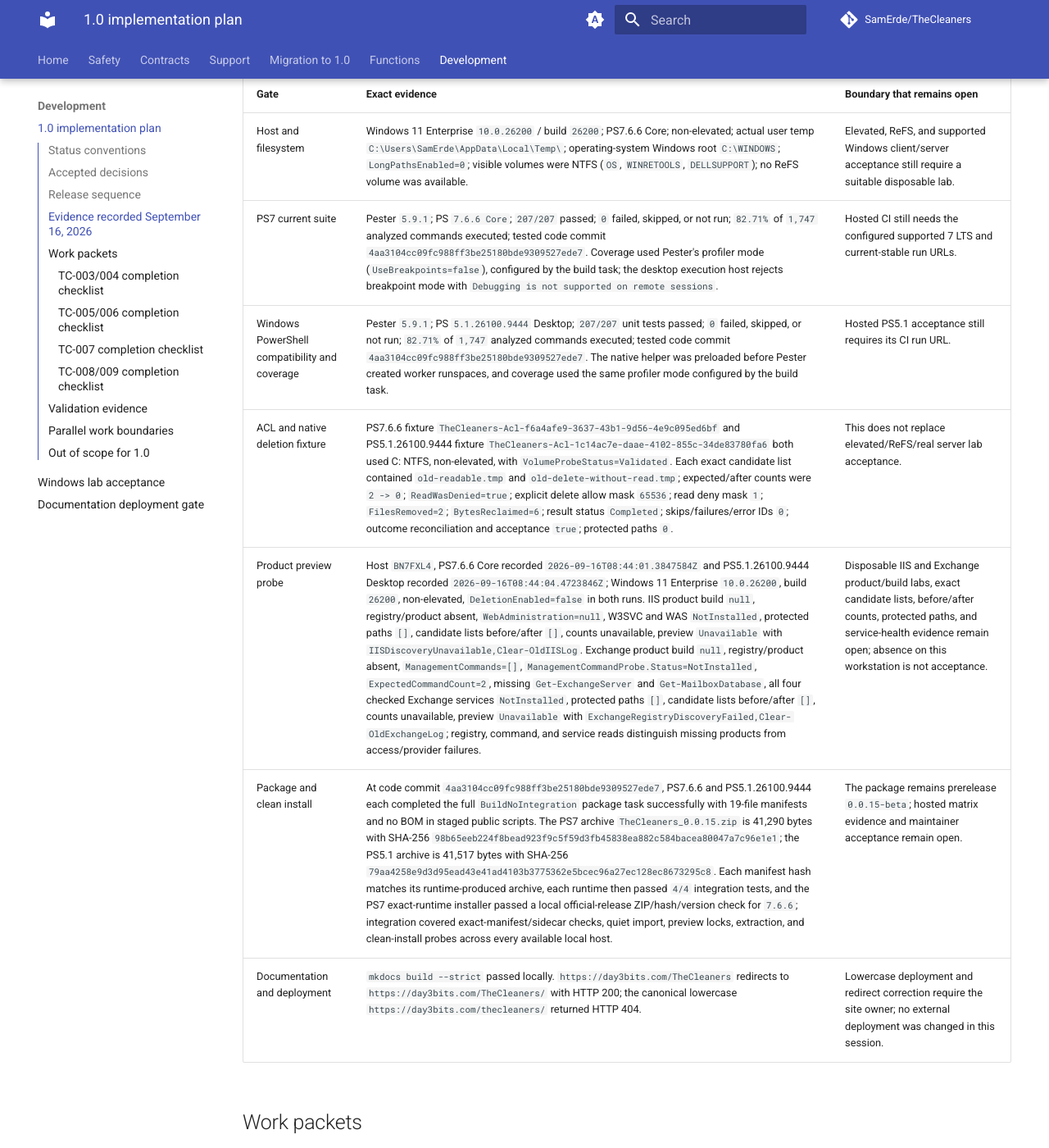
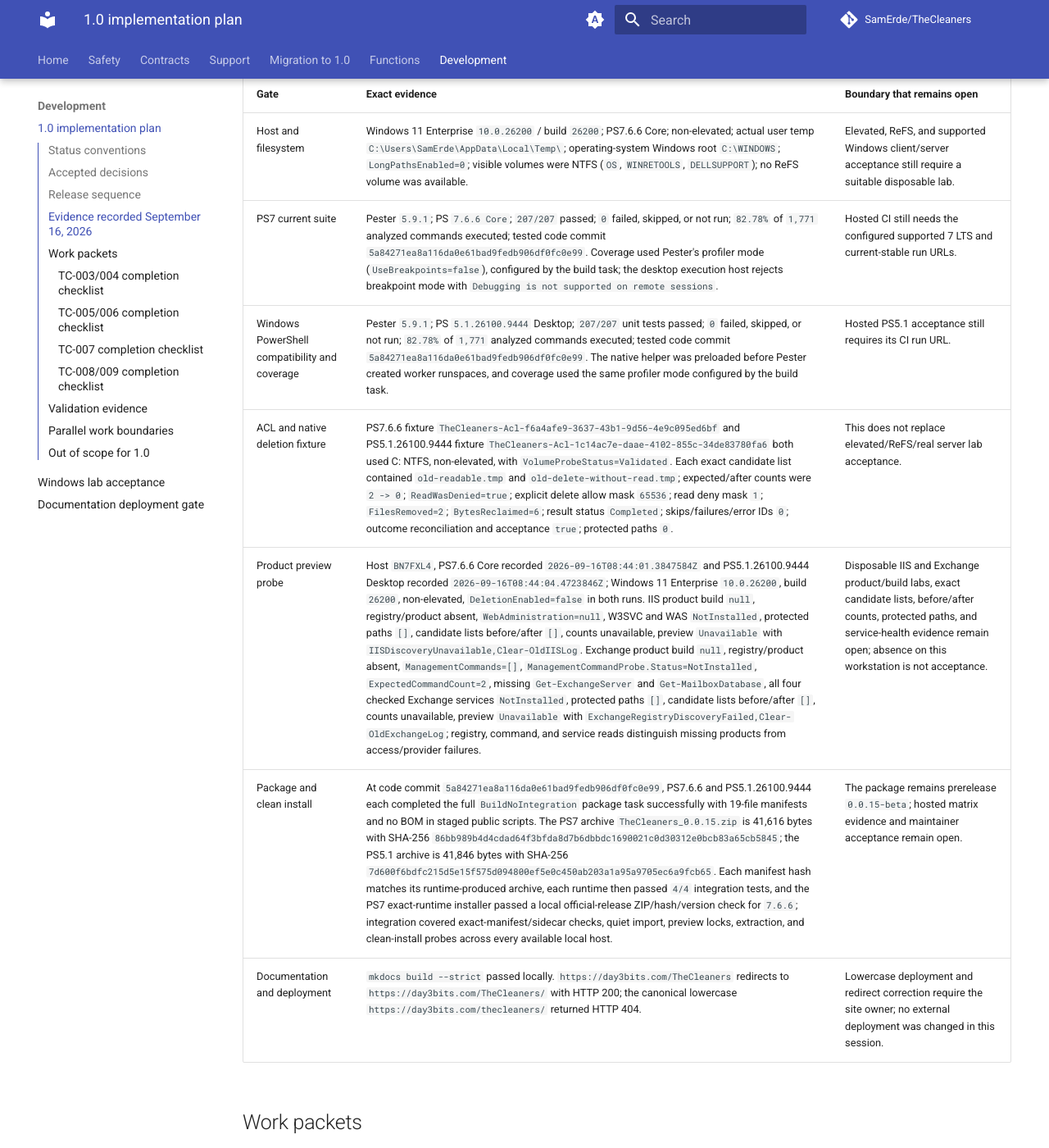
Before and after one commit to SamErde/TheCleaners, an MkDocs documentation site: the page built from docs/release-plan-1.0.md, in a window 1280 px wide and 1400 px high, scrolled down 1690 px. Shown: the whole window at 82% size. Built offline with MkDocs 1.6.1 and Material for MkDocs 9.7.7, drawn with Linux system fonts in a browser that asks for light colours; comment, search, counter and statistics services are not loaded; some of the changed text lies outside the part shown.

Commit message:
docs(release): record calendar validation evidence

```diff
--- a/docs/release-plan-1.0.md
+++ b/docs/release-plan-1.0.md
@@ -31,16 +31,16 @@
 
 ## Evidence recorded September 16, 2026
 
-Source and package evidence was collected at commit `4aa3104cc09fc988ff3be25180bde9309527ede7`, which contains the current follow-up review-fix code and tests. The ledger update itself is documentation-only and this is not a merged commit or a hosted CI run. No real Windows, IIS, or Exchange cleanup was run, and no release tag or Gallery publication was performed.
+Source and package evidence was collected at commit `5a84271ea8a116da0e61bad9fedb906df0fc0e99`, which contains the current follow-up review-fix code and tests. The ledger update itself is documentation-only and this is not a merged commit or a hosted CI run. No real Windows, IIS, or Exchange cleanup was run, and no release tag or Gallery publication was performed.
 
 | Gate | Exact evidence | Boundary that remains open |
 | --- | --- | --- |
 | Host and filesystem | Windows 11 Enterprise `10.0.26200` / build `26200`; PS7.6.6 Core; non-elevated; actual user temp `C:\Users\SamErde\AppData\Local\Temp\`; operating-system Windows root `C:\WINDOWS`; `LongPathsEnabled=0`; visible volumes were NTFS (`OS`, `WINRETOOLS`, `DELLSUPPORT`); no ReFS volume was available. | Elevated, ReFS, and supported Windows client/server acceptance still require a suitable disposable lab. |
-| PS7 current suite | Pester `5.9.1`; PS `7.6.6 Core`; `207/207` passed; `0` failed, skipped, or not run; `82.71%` of `1,747` analyzed commands executed; tested code commit `4aa3104cc09fc988ff3be25180bde9309527ede7`. Coverage used Pester's profiler mode (`UseBreakpoints=false`), configured by the build task; the desktop execution host rejects breakpoint mode with `Debugging is not supported on remote sessions`. | Hosted CI still needs the configured supported 7 LTS and current-stable run URLs. |
-| Windows PowerShell compatibility and coverage | Pester `5.9.1`; PS `5.1.26100.9444` Desktop; `207/207` unit tests passed; `0` failed, skipped, or not run; `82.71%` of `1,747` analyzed commands executed; tested code commit `4aa3104cc09fc988ff3be25180bde9309527ede7`. The native helper was preloaded before Pester created worker runspaces, and coverage used the same profiler mode configured by the build task. | Hosted PS5.1 acceptance still requires its CI run URL. |
+| PS7 current suite | Pester `5.9.1`; PS `7.6.6 Core`; `207/207` passed; `0` failed, skipped, or not run; `82.78%` of `1,771` analyzed commands executed; tested code commit `5a84271ea8a116da0e61bad9fedb906df0fc0e99`. Coverage used Pester's profiler mode (`UseBreakpoints=false`), configured by the build task; the desktop execution host rejects breakpoint mode with `Debugging is not supported on remote sessions`. | Hosted CI still needs the configured supported 7 LTS and current-stable run URLs. |
+| Windows PowerShell compatibility and coverage | Pester `5.9.1`; PS `5.1.26100.9444` Desktop; `207/207` unit tests passed; `0` failed, skipped, or not run; `82.78%` of `1,771` analyzed commands executed; tested code commit `5a84271ea8a116da0e61bad9fedb906df0fc0e99`. The native helper was preloaded before Pester created worker runspaces, and coverage used the same profiler mode configured by the build task. | Hosted PS5.1 acceptance still requires its CI run URL. |
 | ACL and native deletion fixture | PS7.6.6 fixture `TheCleaners-Acl-f6a4afe9-3637-43b1-9d56-4e9c095ed6bf` and PS5.1.26100.9444 fixture `TheCleaners-Acl-1c14ac7e-daae-4102-855c-34de83780fa6` both used C: NTFS, non-elevated, with `VolumeProbeStatus=Validated`. Each exact candidate list contained `old-readable.tmp` and `old-delete-without-read.tmp`; expected/after counts were `2 -> 0`; `ReadWasDenied=true`; explicit delete allow mask `65536`; read deny mask `1`; `FilesRemoved=2`; `BytesReclaimed=6`; result status `Completed`; skips/failures/error IDs `0`; outcome reconciliation and acceptance `true`; protected paths `0`. | This does not replace elevated/ReFS/real server lab acceptance. |
 | Product preview probe | Host `BN7FXL4`, PS7.6.6 Core recorded `2026-09-16T08:44:01.3847584Z` and PS5.1.26100.9444 Desktop recorded `2026-09-16T08:44:04.4723846Z`; Windows 11 Enterprise `10.0.26200`, build `26200`, non-elevated, `DeletionEnabled=false` in both runs. IIS product build `null`, registry/product absent, `WebAdministration=null`, W3SVC and WAS `NotInstalled`, protected paths `[]`, candidate lists before/after `[]`, counts unavailable, preview `Unavailable` with `IISDiscoveryUnavailable,Clear-OldIISLog`. Exchange product build `null`, registry/product absent, `ManagementCommands=[]`, `ManagementCommandProbe.Status=NotInstalled`, `ExpectedCommandCount=2`, missing `Get-ExchangeServer` and `Get-MailboxDatabase`, all four checked Exchange services `NotInstalled`, protected paths `[]`, candidate lists before/after `[]`, counts unavailable, preview `Unavailable` with `ExchangeRegistryDiscoveryFailed,Clear-OldExchangeLog`; registry, command, and service reads distinguish missing products from access/provider failures. | Disposable IIS and Exchange product/build labs, exact candidate lists, before/after counts, protected paths, and service-health evidence remain open; absence on this workstation is not acceptance. |
-| Package and clean install | At code commit `4aa3104cc09fc988ff3be25180bde9309527ede7`, PS7.6.6 and PS5.1.26100.9444 each completed the full `BuildNoIntegration` package task successfully with 19-file manifests and no BOM in staged public scripts. The PS7 archive `TheCleaners_0.0.15.zip` is 41,290 bytes with SHA-256 `98b65eeb224f8bead923f9c5f59d3fb45838ea882c584bacea80047a7c96e1e1`; the PS5.1 archive is 41,517 bytes with SHA-256 `79aa4258e9d3d95ead43e41ad4103b3775362e5bcec96a27ec128ec8673295c8`. Each manifest hash matches its runtime-produced archive, each runtime then passed `4/4` integration tests, and the PS7 exact-runtime installer passed a local official-release ZIP/hash/version check for `7.6.6`; integration covered exact-manifest/sidecar checks, quiet import, preview locks, extraction, and clean-install probes across every available local host. | The package remains prerelease `0.0.15-beta`; hosted matrix evidence and maintainer acceptance remain open. |
+| Package and clean install | At code commit `5a84271ea8a116da0e61bad9fedb906df0fc0e99`, PS7.6.6 and PS5.1.26100.9444 each completed the full `BuildNoIntegration` package task successfully with 19-file manifests and no BOM in staged public scripts. The PS7 archive `TheCleaners_0.0.15.zip` is 41,616 bytes with SHA-256 `86bb989b4d4cdad64f3bfda8d7b6dbbdc1690021c0d30312e0bcb83a65cb5845`; the PS5.1 archive is 41,846 bytes with SHA-256 `7d600f6bdfc215d5e15f575d094800ef5e0c450ab203a1a95a9705ec6a9fcb65`. Each manifest hash matches its runtime-produced archive, each runtime then passed `4/4` integration tests, and the PS7 exact-runtime installer passed a local official-release ZIP/hash/version check for `7.6.6`; integration covered exact-manifest/sidecar checks, quiet import, preview locks, extraction, and clean-install probes across every available local host. | The package remains prerelease `0.0.15-beta`; hosted matrix evidence and maintainer acceptance remain open. |
 | Documentation and deployment | `mkdocs build --strict` passed locally. `https://day3bits.com/TheCleaners` redirects to `https://day3bits.com/TheCleaners/` with HTTP 200; the canonical lowercase `https://day3bits.com/thecleaners/` returned HTTP 404. | Lowercase deployment and redirect correction require the site owner; no external deployment was changed in this session. |
 
 ## Work packets
@@ -92,9 +92,9 @@
 - [x] Replace recursive source merging with the explicit source-layout package; preserve useful stack traces and external help in the draft build.
 - [x] Build once, record a content manifest/digest, test that artifact, and publish it without rebuilding or publishing `src` directly in the protected workflow design.
 - [x] Add a protected publishing environment and version/tag/prerelease checks; refuse duplicate Gallery versions in the publisher script.
-- [x] Add complete 5.1 plus supported 7 LTS/current package/install tests, not just source unit tests; local PS5.1/PS7.6.6 build, package, and install evidence is recorded above at commit `4aa3104cc09fc988ff3be25180bde9309527ede7`, while hosted 7 LTS/current and CI evidence remain open.
+- [x] Add complete 5.1 plus supported 7 LTS/current package/install tests, not just source unit tests; local PS5.1/PS7.6.6 build, package, and install evidence is recorded above at commit `5a84271ea8a116da0e61bad9fedb906df0fc0e99`, while hosted 7 LTS/current and CI evidence remain open.
 - [x] Re-enable the ShouldProcess analyzer rule; no broad suppression is used in the draft source.
-- [x] Meet at least 80% overall coverage and explicitly test every safety-critical branch; local PS7.6.6 and PS5.1 each measured `82.71%` of `1,747` analyzed commands with no failed, skipped, or not-run tests at `4aa3104cc09fc988ff3be25180bde9309527ede7`, while hosted CI and remaining unexecuted failure branches still require evidence.
+- [x] Meet at least 80% overall coverage and explicitly test every safety-critical branch; local PS7.6.6 and PS5.1 each measured `82.78%` of `1,771` analyzed commands with no failed, skipped, or not-run tests at `5a84271ea8a116da0e61bad9fedb906df0fc0e99`, while hosted CI and remaining unexecuted failure branches still require evidence.
 - [x] Retain machine-readable unit and integration reports, with failed/skipped counts and exact runtime versions in the draft build.
 - [x] Generate command references and external help from the source of truth; add drift checks and validate the documentation build strictly in CI.
 - [x] Update README, migration guide, changelog, support/security policy, contributing instructions, PR template, and agent instructions.
```
Also changed, not shown: other parts of docs/release-plan-1.0.md (+1 -1 lines).
